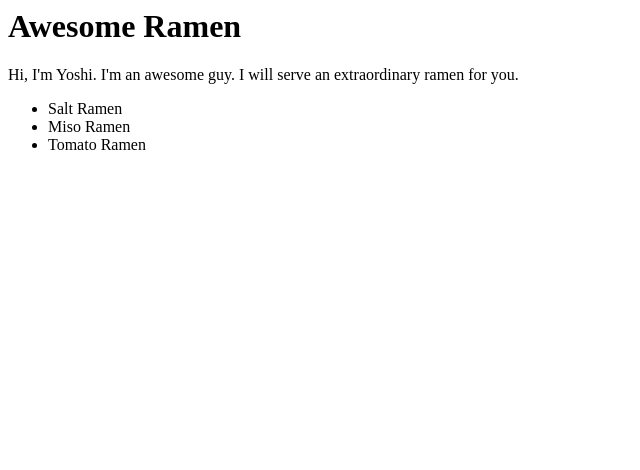
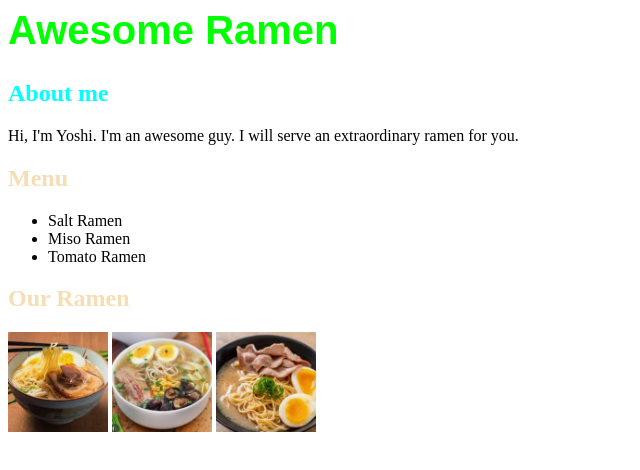
Before and after one commit to Tsuyoshi84/web_lesson, a plain HTML site: page index.html in a window 1280 px wide. Shown: the whole page, without its empty margins (0-640 px from the left). Drawn offline with Linux system fonts and the light colour scheme.

Commit message:
Change styles

```diff
--- a/index.html
+++ b/index.html
@@ -1,18 +1,43 @@
 <html>
   <head>
     <title>Awesome Ramen</title>
+    <style>
+      h1 {
+        color: #00ff00;
+        font-size: 40px;
+        font-family: 'arial';
+      }
+
+      h2 {
+        color: aqua;
+      }
+
+      img {
+        width: 100px;
+        height: 100px;
+      }
+
+      .ramen-menu {
+        color: wheat;
+      }
+    </style>
   </head>
   <body>
     <h1>Awesome Ramen</h1>
 
+    <h2>About me</h2>
     <p>Hi, I'm Yoshi. I'm an awesome guy. I will serve an extraordinary ramen for you.</p>
 
+    <h2 class="ramen-menu">Menu</h2>
     <ul>
       <li>Salt Ramen</li>
       <li>Miso Ramen</li>
       <li>Tomato Ramen</li>
     </ul>
 
-    <img src="" alt="" />
+    <h2 class="ramen-menu">Our Ramen</h2>
+    <img src="./images/ramen1.jpg" alt="Ramen" />
+    <img src="./images/ramen2.jpg" alt="Ramen" />
+    <img src="./images/ramen3.jpg" alt="Ramen" />
   </body>
 </html>
```
